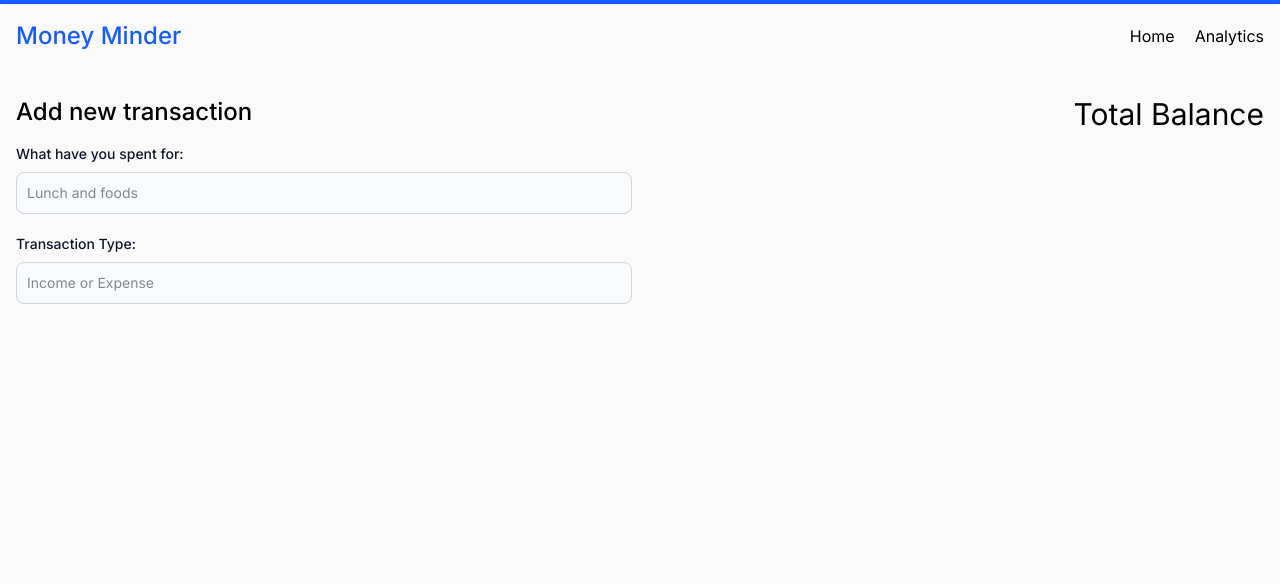
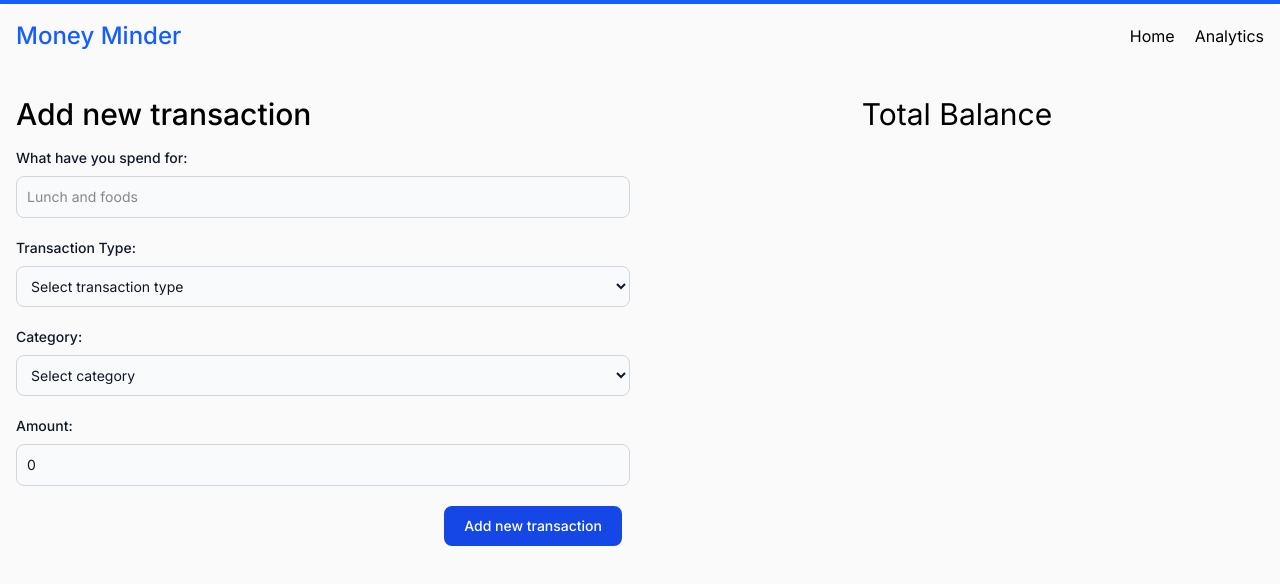
Before and after one commit to sounishnath003/money-minder, a Vue app in the folder web/: page / in a window 1280 px wide. Shown: the top 584 px of the page. Built offline with nearby package versions, Linux system fonts and the light colour scheme.

Commit message:
Refactor AddTransaction component to improve form structure and user experience. Update Balance component layout for consistency. Adjust Home component to modify Balance positioning.

```diff
--- a/web/src/components/AddTransaction.vue
+++ b/web/src/components/AddTransaction.vue
@@ -1,12 +1,42 @@
 <template>
     <div class="flex flex-col gap-4">
-        <div class="text-2xl font-medium">Add new transaction</div>
+        <div class="text-xl md:text-3xl font-medium">Add new transaction</div>
         <div>
-            <form method="post" action="/">
-                <div v-for="form in addTransactionForm" class="mb-5" :key="form.id">
-                    <label for="first_name" class="block mb-2 text-sm font-medium text-gray-900 dark:text-white">{{
-                        form.name }}:</label>
-                    <input type="text" id="first_name" :class="formInputCss" :placeholder="form.placeholder" required />
+            <form id="addTransactionForm" @submit.prevent="onSubmit">
+                <div class="mb-5">
+                    <label for="name" class="block mb-2 text-sm font-medium text-gray-900 dark:text-white">What have you
+                        spend for:</label>
+                    <input autocomplete="off" v-model="name" type="text" id="name" :class="formInputCss"
+                        placeholder="Lunch and foods" required />
+                </div>
+                <div class="mb-5">
+                    <label for="transactionType"
+                        class="block mb-2 text-sm font-medium text-gray-900 dark:text-white">Transaction Type:</label>
+                    <select v-model="transactionType" name="transactionType" id="transactionType" :class="formInputCss">
+                        <option value="Select transaction type">Select transaction type</option>
+                        <option value="Income">Income</option>
+                        <option value="Expense">Expense</option>
+                    </select>
+                </div>
+                <div class="mb-5">
+                    <label for="categoryID"
+                        class="block mb-2 text-sm font-medium text-gray-900 dark:text-white">Category:</label>
+                    <select v-model="categoryID" name="categoryID" id="categoryID" :class="formInputCss">
+                        <option value="Select category">Select category</option>
+                        <option value="Foods & Beverages">Foods & Beverages</option>
+                        <option value="Salary">Salary</option>
+                    </select>
+                </div>
+                <div class="mb-5">
+                    <label for="amount"
+                        class="block mb-2 text-sm font-medium text-gray-900 dark:text-white">Amount:</label>
+                    <input autocomplete="off" v-model="amount" type="number" id="amount" :class="formInputCss"
+                        placeholder="How much have you spent" required />
+                </div>
+                <div class="text-right"><button type="submit"
+                        class="cursor-pointer text-white bg-blue-700 hover:bg-blue-800 focus:ring-4 focus:ring-blue-300 font-medium rounded-lg text-sm px-5 py-2.5 me-2 mb-2 dark:bg-blue-600 dark:hover:bg-blue-700 focus:outline-none dark:focus:ring-blue-800">Add
+                        new
+                        transaction</button>
                 </div>
             </form>
         </div>
@@ -19,19 +49,19 @@ import { ref } from 'vue';
 const formInputCss = `.input-box {
   @apply bg-gray-50 border border-gray-300 text-gray-900 text-sm rounded-lg focus: ring-blue-500 focus:border-blue-500 block w-full p-2.5 dark:bg-gray-700 dark:border-gray-600 dark:placeholder-gray-400 dark:text-white dark:focus:ring-blue-500 dark:focus:border-blue-500
 }`
-const name = ref('');
 
-const addTransactionForm = [
-    {
-        id: 1,
-        name: 'What have you spent for',
-        placeholder: 'Lunch and foods',
-    },
-    {
-        id: 2,
-        name: 'Transaction Type',
-        placeholder: 'Income or Expense',
-    },
-]
+// transaction form attributes
+const name = ref('')
+const transactionType = ref('Select transaction type')
+const categoryID = ref('Select category')
+const amount = ref(0)
 
+const onSubmit = () => {
+    console.log({
+        name: name.value,
+        transactionType: transactionType.value,
+        categoryID: categoryID.value,
+        amount: amount.value
+    });
+}
 </script>
--- a/web/src/components/Balance.vue
+++ b/web/src/components/Balance.vue
@@ -1,7 +1,6 @@
 <template>
-    <div class="flex items-end flex-col">
-        <div>
-            <h2 class="text-3xl">Total Balance</h2>
-        </div>
+    <div>
+        <h2 class="text-3xl">Total Balance</h2>
     </div>
+
 </template>
--- a/web/src/components/Home.vue
+++ b/web/src/components/Home.vue
@@ -1,7 +1,7 @@
 <template>
-    <div class="grid grid-cols-2 gap-4 my-6">
+    <div class="grid grid-rows-2 lg:grid-cols-2 gap-5 my-6">
         <AddTransaction />
-        <Balance />
+        <Balance class="flex flex-col justify-start items-start md:items-center  order-first lg:order-last" />
     </div>
 </template>
 
```
